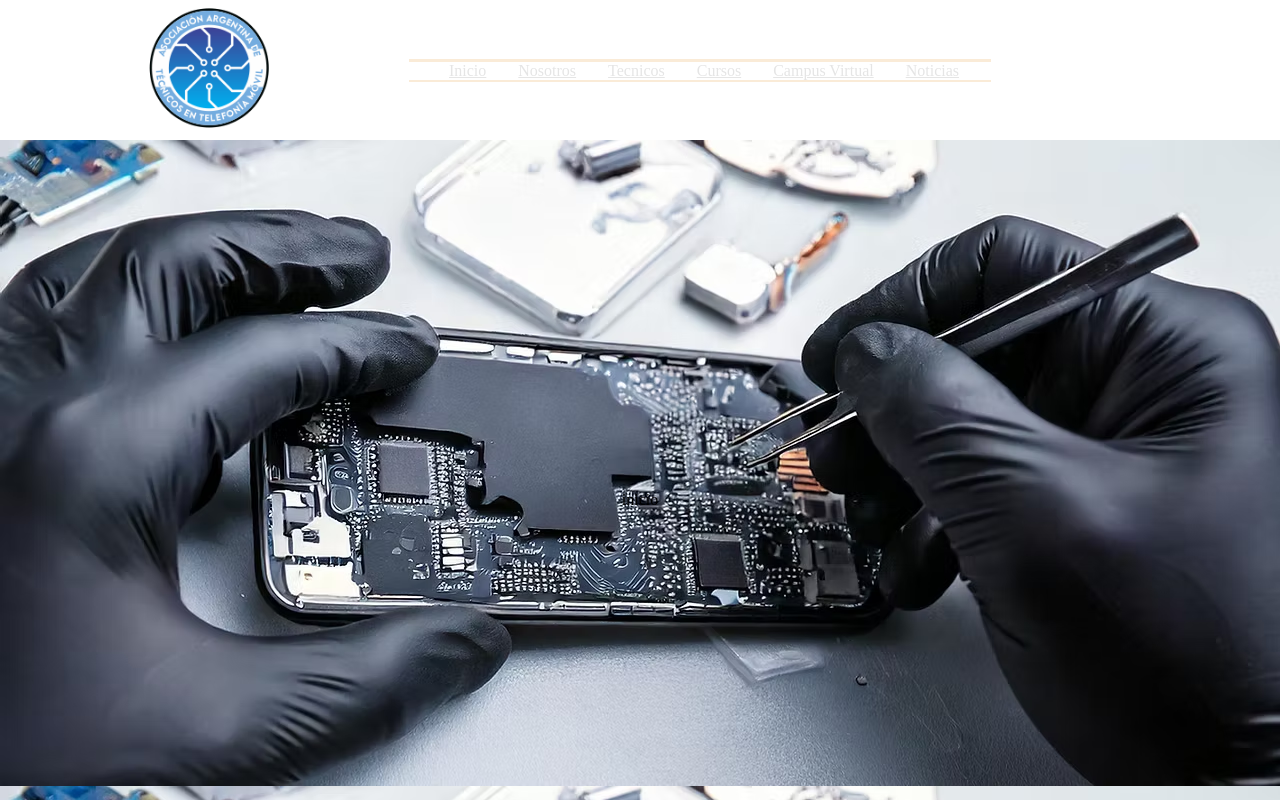
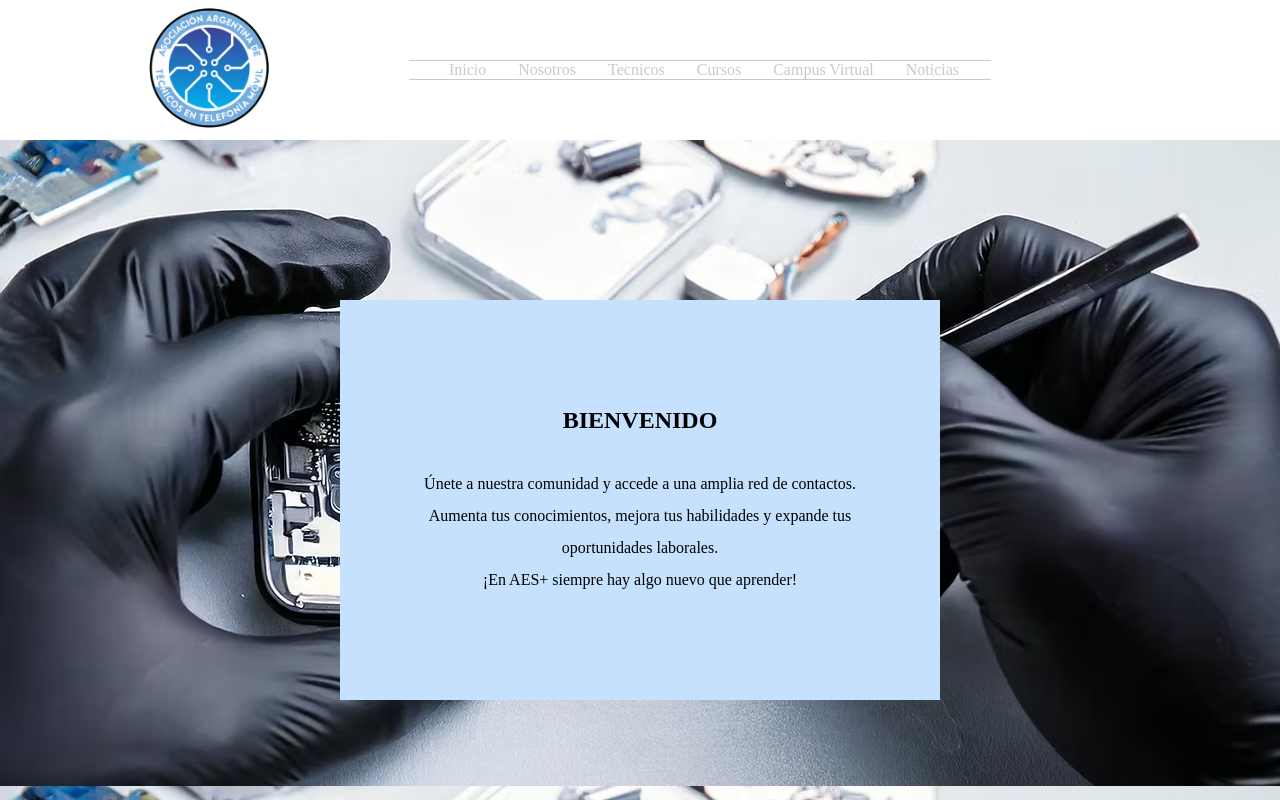
Before and after one commit to polter94/asatec, a React (Vite) app: page / in a window 1280 px wide. Shown: the top 800 px of the page. Built offline with nearby package versions, Linux system fonts and the light colour scheme.

Commit message:
se avanza pagina de inicio

```diff
--- a/src/components/Navbar/navbar.css
+++ b/src/components/Navbar/navbar.css
@@ -12,10 +12,12 @@
     padding: 10px;
 }
 .navbar a{
-    color: #E5E5E5;
+    color: #cacaca;
+    text-decoration: none;
+    transition: color 0.4s ease;
 }
 .navbar a:hover{
-    color: #ff7d01;
+    color: #474340;
 }
 
 .nav-links{
@@ -24,8 +26,9 @@
 
     border-top-style: solid;
     border-bottom-style: solid;
-    border-bottom-width: 2px;
-    border-color: antiquewhite;
+    border-bottom-width: 1px;
+    border-top-width: 1px;
+    border-color: #cacaca;
 }
 
 .nav-item{
--- a/src/components/Pages/inicio.css
+++ b/src/components/Pages/inicio.css
@@ -1,9 +1,29 @@
 .inicio-background{
     display: flex;
     height: 90vh;
-    /* background-image: "../public/img/inicio-background.png"; */
     background-image: url(../../../public/img/inicio-background.jpg);
 
     justify-content: center;
     align-items: center;
 }
+
+.container {
+    display: flex;
+    flex-direction: column;
+
+    justify-content: center;
+    align-items: center;
+    text-align: center;
+    line-height: 2rem;
+
+    background-color: #c5e1fd;
+    width: min(600px, 75vw);
+    height: 400px;
+
+}
+
+.text-box {
+    margin-top: 2rem;
+    width: 450px;
+
+}
--- a/src/components/Pages/inicio.jsx
+++ b/src/components/Pages/inicio.jsx
@@ -5,6 +5,14 @@ const inicio = () => {
   return (
     <div>
 
+      <div className="inicio-background">
+        <div className="container">
+          <h2>BIENVENIDO</h2>
+          <p className="text-box">Únete a nuestra comunidad y accede a una amplia red de contactos. Aumenta tus conocimientos, mejora tus habilidades y expande tus oportunidades laborales.</p>
+          <p>¡En AES+ siempre hay algo nuevo que aprender!</p>
+        </div>
+      </div>
+      <hr />
       <div className="inicio-background">
         <div>inicio</div>
       </div>
```
